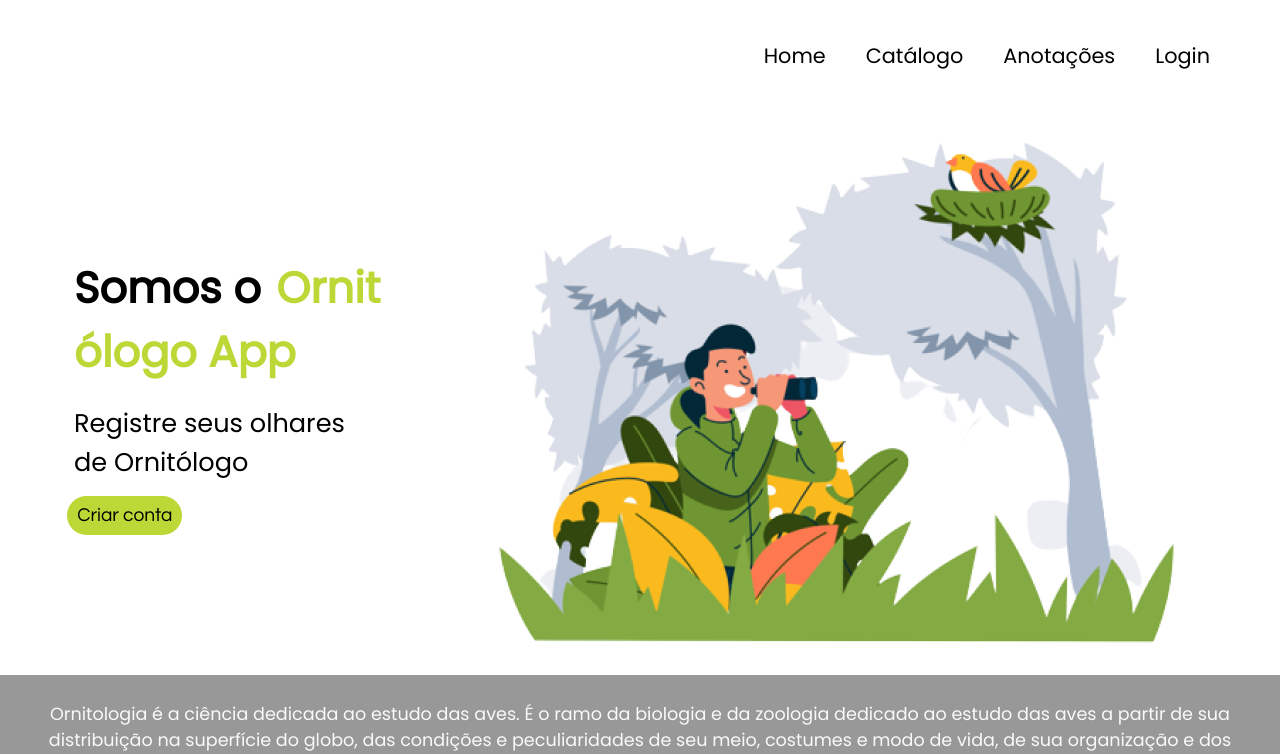
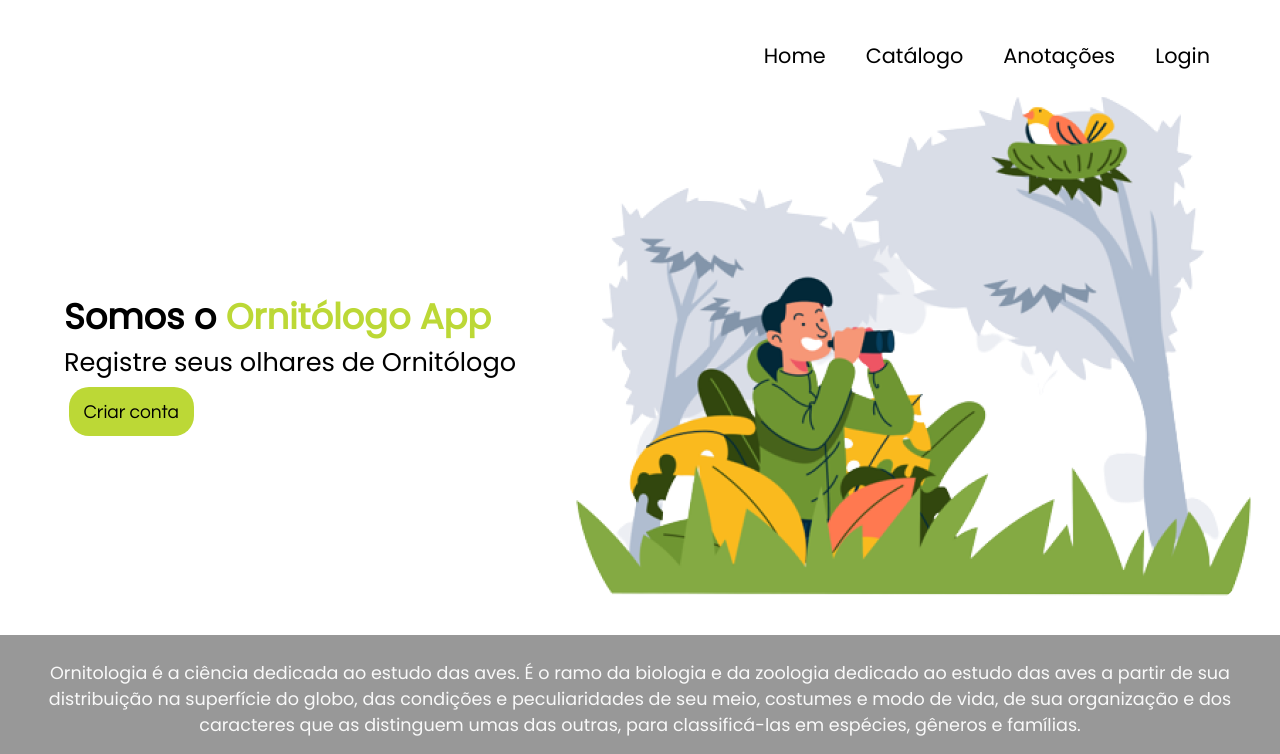
Before and after one commit to cahcastroc/ornitologo_app, a React (Create React App) app in the folder frontend/: page / in a window 1280 px wide. Shown: the top 754 px of the page. Built offline with nearby package versions, Linux system fonts and the light colour scheme.

Commit message:
Ajuste h1

```diff
--- a/frontend/src/pages/home/Home.css
+++ b/frontend/src/pages/home/Home.css
@@ -5,26 +5,36 @@
 }
 
 .header-home {
-  display: flex;
-  flex-direction: row;
-  justify-content: space-between;
-  align-items: center;
-  margin: 3% 0 0 5%;
+  display: grid;
+  grid-template-columns: 2fr 1fr 1fr;
+  grid-template-rows: 1fr;
+  margin: 2% 0 0 5%;
+  align-self: end;
 }
 
-.header-home > div > h1 {
-  font-size: 2.7em;
-  padding: 10px;
+.header-titulo {
+  grid-row: 1;
+  grid-column: 1/3;
+
+  align-self: center;
+}
+
+.header-titulo > h1 {
+  font-size: 2.2em;
 }
 
 .header-home > div > h2 {
   font-size: 1.6em;
-  padding: 10px;
   font-weight: 100;
 }
 
-.header-home > div > h1 > span {
+.header-home > img {
+  grid-column: 3/4;
+}
+
+.header-titulo > h1 > span {
   color: #bcd836;
+  padding: 0;
 }
 
 .container {
--- a/frontend/src/pages/home/Home.tsx
+++ b/frontend/src/pages/home/Home.tsx
@@ -11,9 +11,9 @@ const Home = () => {
   return (
     <div className="home">
       <header className="header-home">
-        <div>
+        <div className="header-titulo">
           <h1>
-            Somos o<span>Ornitólogo App</span>
+            Somos o<span> Ornitólogo App</span>
           </h1>
           <h2>Registre seus olhares de Ornitólogo</h2>
           <Botao
```
Also changed, not shown: frontend/src/assets/home.png.
